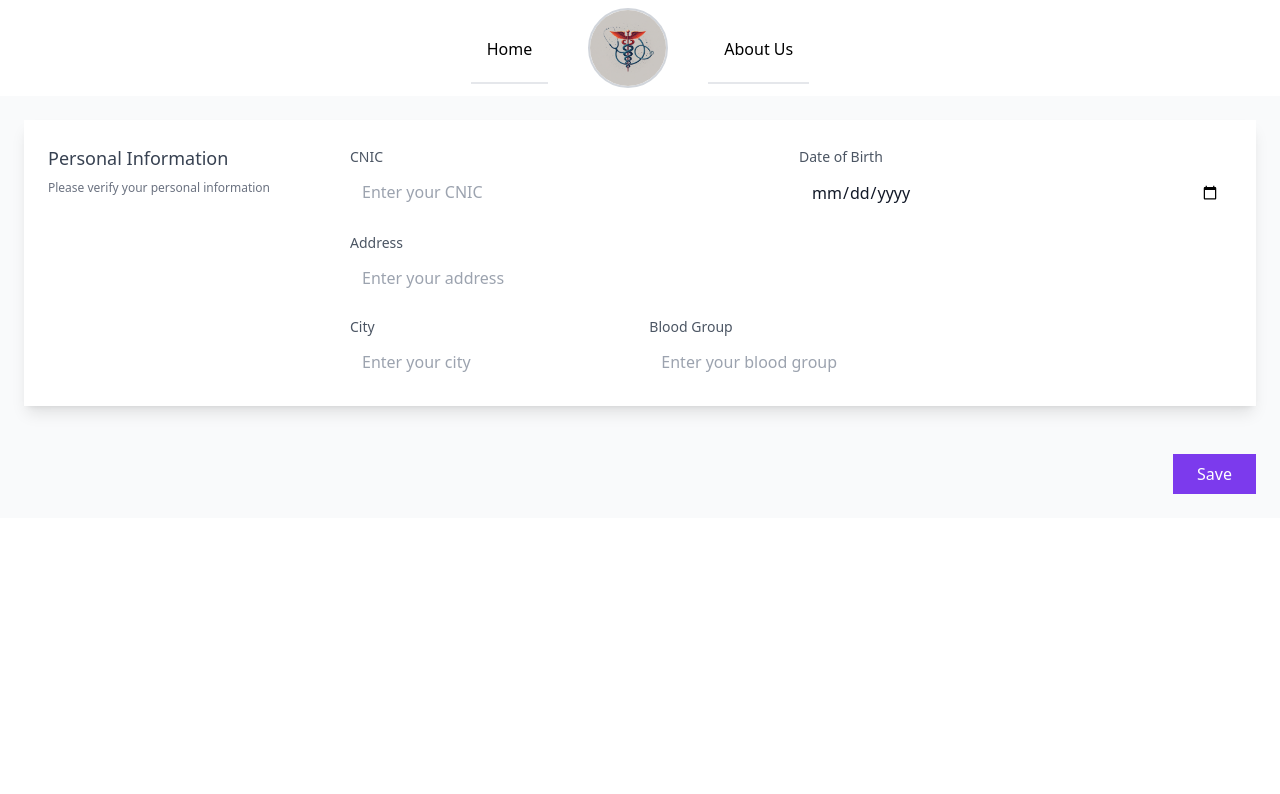
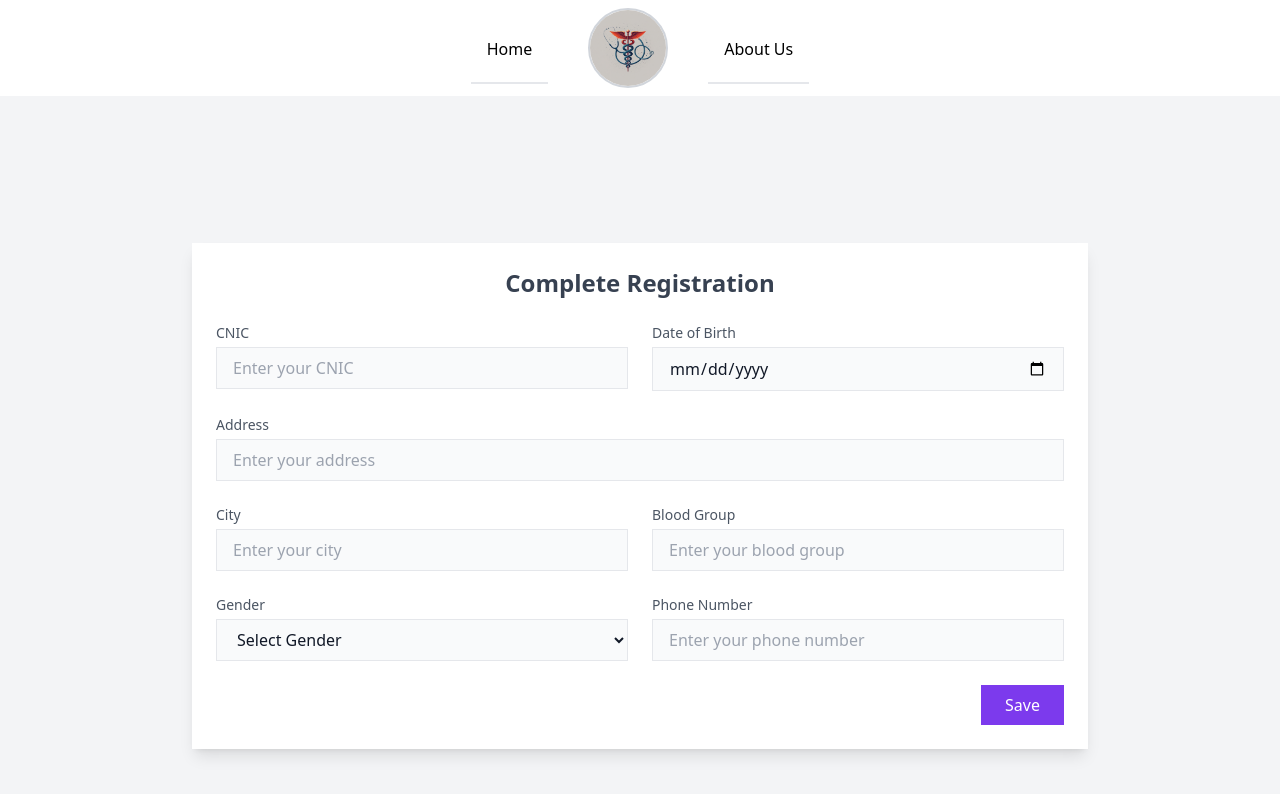
Before and after one commit to abdulmoiz248/WellCare-PMS, a Next.js app: page /patient/completeRegister in a window 1280 px wide. Shown: the top 794 px of the page. Built offline with nearby package versions, Linux system fonts and the light colour scheme.

Commit message:
patient Registeration All done

```diff
--- /dev/null
+++ b/src/app/api/patient/(auth)/complete-register/route.ts
@@ -0,0 +1,43 @@
+import connect from "@/dbConfig/dbConfig";
+import PatientModel from "@/Model/Patient";
+
+export async function POST(request: Request){
+
+    connect();
+    try {
+      let {CNIC,dob,address,city,bloodGroup,email,gender,phone}=await request.json();
+
+      const patient=await PatientModel.findOne({email});
+
+
+      if(!patient){
+        return Response.json({
+            message:'Patient not found',
+            success:false
+         },{status:404})
+      }
+
+      patient.city=city;
+      patient.bloodGroup=bloodGroup;
+      patient.dob=dob;
+      patient.address=address;
+      patient.gender=gender;
+      patient.phone=phone;
+      patient.cnic=CNIC;
+      await patient.save();
+
+      return Response.json({
+        message:'Patient Details Updated',
+        success:true,
+        patient:patient
+      },{status:200})
+
+      //gender
+    }catch (error:any) {
+        console.log(error)
+        return Response.json({
+            message:error.message
+            ,success:false
+         },{status:500});
+        }
+}
--- a/src/app/patient/(auth)/completeRegister/page.tsx
+++ b/src/app/patient/(auth)/completeRegister/page.tsx
@@ -1,58 +1,171 @@
-import React from 'react'
+'use client'
+import React, { useState } from 'react';
+import { useSelector } from 'react-redux';
+import Modal from '@/components/Modal';
+import axios from 'axios';
+import { useRouter } from 'next/navigation';
+
 export default function Page() {
+  let patient = useSelector((store: any) => store.patient);
+  let router=useRouter();
+  const [formData, setFormData] = useState({
+    CNIC: '',
+    dob: '',
+    address: '',
+    city: '',
+    bloodGroup: '',
+    gender: '',
+    phoneNumber: ''
+  });
+
+  const handleInputChange = (e: any) => {
+    const { id, value } = e.target;
+    setFormData((prevData) => ({
+      ...prevData,
+      [id]: value
+    }));
+  };
+
+  const [isModalOpen, setIsModalOpen] = useState(false);
+  const openModal = () => setIsModalOpen(true);
+  const closeModal = () => setIsModalOpen(false);
+  let [message, setMessage]=useState('All fields are required');
+  let [title, setTitle]=useState('Error');
+  const handleSubmit = async (e: any) => {
+    e.preventDefault();
+    const { CNIC, dob, address, city, bloodGroup, gender, phoneNumber } = formData;
+
+    if (!CNIC || !dob || !address || !city || !bloodGroup || !gender || !phoneNumber) {
+      openModal();
+      return;
+    }
+
+    let { email } = patient;
+   try {
+     let res=await axios.post('/api/patient/complete-register', {
+       CNIC,
+       dob,
+       address,
+       city,
+       bloodGroup,
+       gender,
+       phoneNumber,
+       email,
+
+     });
+
+     if(res.data.success){
+       setMessage('Kindly Login Again');
+       setTitle('Registration Successful');
+       openModal();
+       setTimeout(()=>{router.push('/patient/login')},1500)
+     }
+   } catch (error) {
+       setTitle('Error Occured');
+       setMessage( 'Sorry.!! An Error Occured');
+       openModal();
+   }
+  };
+
   return (
-    <section className="p-6 bg-gray-50 dark:bg-gray-900 text-gray-900 dark:text-gray-50">
-      <form action="" className="container flex flex-col mx-auto space-y-12">
-        <fieldset className="grid grid-cols-4 gap-6 p-6 rounded-md shadow-lg bg-white dark:bg-gray-800">
-          <div className="space-y-2 col-span-full lg:col-span-1">
-            <p className="font-medium text-lg text-gray-700 dark:text-gray-200">Personal Information</p>
-            <p className="text-xs text-gray-500 dark:text-gray-400">Please verify your personal information</p>
-          </div>
-          <div className="grid grid-cols-6 gap-4 col-span-full lg:col-span-3">
-            <div className="col-span-full sm:col-span-3">
-              <label htmlFor="CNIC" className="text-sm text-gray-600 dark:text-gray-300">CNIC</label>
+    <section className="flex items-center justify-center min-h-screen bg-gray-100 dark:bg-gray-900 text-gray-900 dark:text-gray-50 p-6">
+      <Modal
+        isOpen={isModalOpen}
+        onClose={closeModal}
+        title={title}
+        message={message}
+      />
+      <div className="max-w-4xl w-full mx-auto p-6 bg-white dark:bg-gray-800 shadow-lg rounded-lg">
+        <h1 className="text-2xl font-semibold text-center text-gray-700 dark:text-gray-200 mb-6">
+          Complete Registration
+        </h1>
+        <form onSubmit={handleSubmit} className="space-y-6">
+          <fieldset className="grid grid-cols-1 sm:grid-cols-2 gap-6">
+            {/* CNIC */}
+            <div>
+              <label htmlFor="CNIC" className="block text-sm text-gray-600 dark:text-gray-300">CNIC</label>
               <input
                 id="CNIC"
                 type="text"
+                value={formData.CNIC}
+                onChange={handleInputChange}
                 placeholder="Enter your CNIC"
-                className="w-full px-3 py-2 mt-1 rounded-md focus:ring-2 focus:ring-violet-500 dark:bg-gray-700 dark:text-gray-100"
+                className="mt-1 w-full px-4 py-2 border rounded-md bg-gray-50 dark:bg-gray-700 dark:border-gray-600 focus:ring-2 focus:ring-violet-500 focus:outline-none"
               />
             </div>
-            <div className="col-span-full sm:col-span-3">
-              <label htmlFor="dob" className="text-sm text-gray-600 dark:text-gray-300">Date of Birth</label>
+            {/* Date of Birth */}
+            <div>
+              <label htmlFor="dob" className="block text-sm text-gray-600 dark:text-gray-300">Date of Birth</label>
               <input
                 id="dob"
                 type="date"
-                className="w-full px-3 py-2 mt-1 rounded-md focus:ring-2 focus:ring-violet-500 dark:bg-gray-700 dark:text-gray-100"
+                value={formData.dob}
+                onChange={handleInputChange}
+                className="mt-1 w-full px-4 py-2 border rounded-md bg-gray-50 dark:bg-gray-700 dark:border-gray-600 focus:ring-2 focus:ring-violet-500 focus:outline-none"
               />
             </div>
-            <div className="col-span-full">
-              <label htmlFor="address" className="text-sm text-gray-600 dark:text-gray-300">Address</label>
+            {/* Address */}
+            <div className="sm:col-span-2">
+              <label htmlFor="address" className="block text-sm text-gray-600 dark:text-gray-300">Address</label>
               <input
                 id="address"
                 type="text"
+                value={formData.address}
+                onChange={handleInputChange}
                 placeholder="Enter your address"
-                className="w-full px-3 py-2 mt-1 rounded-md focus:ring-2 focus:ring-violet-500 dark:bg-gray-700 dark:text-gray-100"
+                className="mt-1 w-full px-4 py-2 border rounded-md bg-gray-50 dark:bg-gray-700 dark:border-gray-600 focus:ring-2 focus:ring-violet-500 focus:outline-none"
               />
             </div>
-            <div className="col-span-full sm:col-span-2">
-              <label htmlFor="city" className="text-sm text-gray-600 dark:text-gray-300">City</label>
+            {/* City */}
+            <div>
+              <label htmlFor="city" className="block text-sm text-gray-600 dark:text-gray-300">City</label>
               <input
                 id="city"
                 type="text"
+                value={formData.city}
+                onChange={handleInputChange}
                 placeholder="Enter your city"
-                className="w-full px-3 py-2 mt-1 rounded-md focus:ring-2 focus:ring-violet-500 dark:bg-gray-700 dark:text-gray-100"
+                className="mt-1 w-full px-4 py-2 border rounded-md bg-gray-50 dark:bg-gray-700 dark:border-gray-600 focus:ring-2 focus:ring-violet-500 focus:outline-none"
               />
             </div>
-            <div className="col-span-full sm:col-span-2">
-              <label htmlFor="bloodGroup" className="text-sm text-gray-600 dark:text-gray-300">Blood Group</label>
+            {/* Blood Group */}
+            <div>
+              <label htmlFor="bloodGroup" className="block text-sm text-gray-600 dark:text-gray-300">Blood Group</label>
               <input
                 id="bloodGroup"
                 type="text"
+                value={formData.bloodGroup}
+                onChange={handleInputChange}
                 placeholder="Enter your blood group"
-                className="w-full px-3 py-2 mt-1 rounded-md focus:ring-2 focus:ring-violet-500 dark:bg-gray-700 dark:text-gray-100"
+                className="mt-1 w-full px-4 py-2 border rounded-md bg-gray-50 dark:bg-gray-700 dark:border-gray-600 focus:ring-2 focus:ring-violet-500 focus:outline-none"
               />
             </div>
+            {/* Gender */}
+            <div>
+              <label htmlFor="gender" className="block text-sm text-gray-600 dark:text-gray-300">Gender</label>
+              <select
+                id="gender"
+                value={formData.gender}
+                onChange={handleInputChange}
+                className="mt-1 w-full px-4 py-2 border rounded-md bg-gray-50 dark:bg-gray-700 dark:border-gray-600 focus:ring-2 focus:ring-violet-500 focus:outline-none"
+              >
+                <option value="">Select Gender</option>
+                <option value="male">Male</option>
+                <option value="female">Female</option>
+                <option value="other">Other</option>
+              </select>
+            </div>
+            {/* Phone Number */}
+            <div>
+              <label htmlFor="phoneNumber" className="block text-sm text-gray-600 dark:text-gray-300">Phone Number</label>
+              <input
+                id="phoneNumber"
+                type="text"
+                value={formData.phoneNumber}
+                onChange={handleInputChange}
+                placeholder="Enter your phone number"
+                className="mt-1 w-full px-4 py-2 border rounded-md bg-gray-50 dark:bg-gray-700 dark:border-gray-600 focus:ring-2 focus:ring-violet-500 focus:outline-none"
+              />
             </div>
           </fieldset>
 
@@ -65,6 +178,7 @@ export default function Page() {
             </button>
           </div>
         </form>
+      </div>
     </section>
   );
 }
--- a/src/app/patient/(auth)/verifyOtp/page.tsx
+++ b/src/app/patient/(auth)/verifyOtp/page.tsx
@@ -68,14 +68,17 @@ function Page() {
       if (response.data.success) {
         setTitle('Verified');
         setMessage( 'OTP Verified')
-        openModal();
-        router.push('/patient/completeRegister')
+         openModal();
+
+        setTimeout(()=>{router.push('/patient/completeRegister')},1500)
       } else {
         setMessage( 'Invalid OTP')
         openModal();
       }
     } catch (error: any) {
-      setMessage(error.message);
+      setMessage(
+        'Not Valid OTP'
+      );
       openModal();
     } finally {
       setLoading(false);
```
Lines whose indentation alone changed are shown as unchanged.
